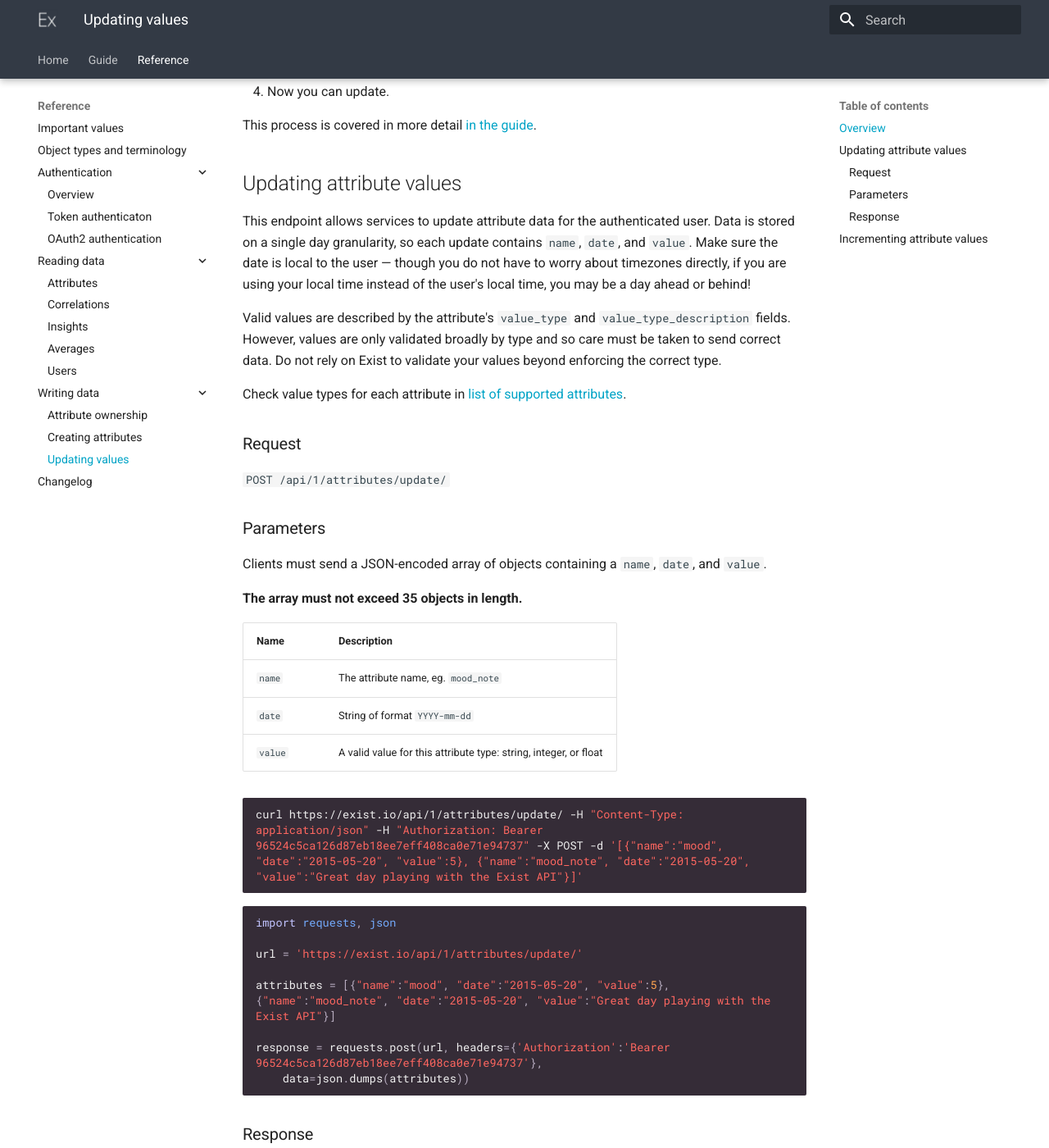
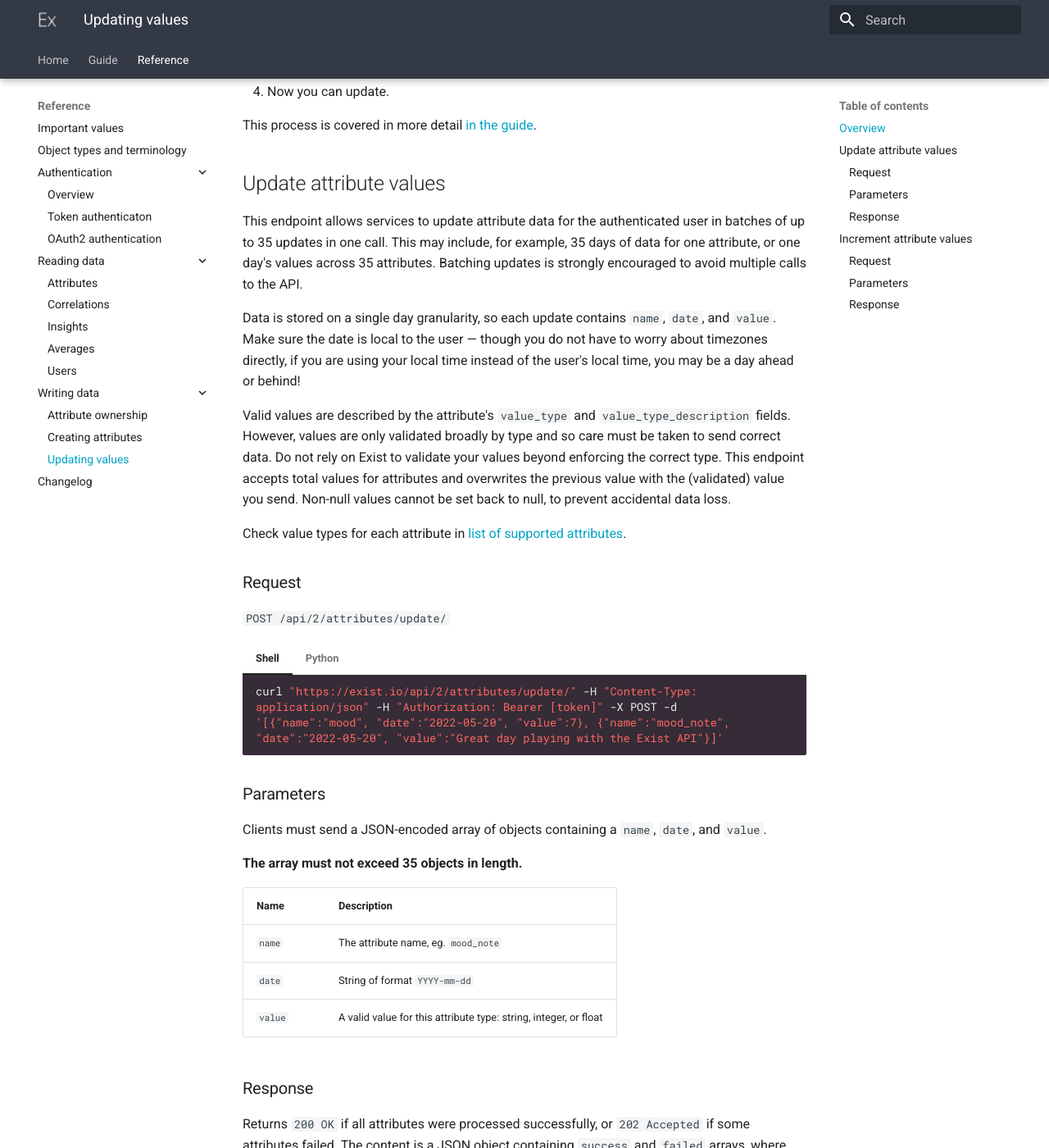
Before and after one commit to hellocodeco/exist-api-docs, an MkDocs documentation site: the page built from docs/reference/writing_data.md, in a window 1280 px wide and 1400 px high, scrolled down 497 px. Shown: the whole window at 82% size. Built offline with MkDocs 1.6.1 and Material for MkDocs 9.7.7, drawn with Linux system fonts in a browser that asks for light colours; some of the changed text lies outside the part shown.

Commit message:
all sections in Reference are filled in

````diff
--- a/docs/reference/writing_data.md
+++ b/docs/reference/writing_data.md
@@ -18,19 +18,40 @@ If you jumped straight here looking for how to send data for your own attributes
 
 This process is covered in more detail [in the guide](/guide/write_client/).
 
-## Updating attribute values
+## Update attribute values
 
 
-This endpoint allows services to update attribute data for the authenticated user. Data is stored on a single day granularity, so each update contains `name`, `date`, and `value`. Make sure the date is local to the user — though you do not have to worry about timezones directly, if you are using your local time instead of the user's local time, you may be a day ahead or behind!
+This endpoint allows services to update attribute data for the authenticated user in batches of up to 35 updates in one call. This may include, for example, 35 days of data for one attribute, or one day's values across 35 attributes. Batching updates is strongly encouraged to avoid multiple calls to the API.
 
-Valid values are described by the attribute's `value_type` and `value_type_description` fields. However, values are only validated broadly by type and so care must be taken to send correct data. Do not rely on Exist to validate your values beyond
-enforcing the correct type.
+Data is stored on a single day granularity, so each update contains `name`, `date`, and `value`. Make sure the date is local to the user — though you do not have to worry about timezones directly, if you are using your local time instead of the user's local time, you may be a day ahead or behind!
+
+Valid values are described by the attribute's `value_type` and `value_type_description` fields. However, values are only validated broadly by type and so care must be taken to send correct data. Do not rely on Exist to validate your values beyond enforcing the correct type. This endpoint accepts total values for attributes and overwrites the previous value with the (validated) value you send. Non-null values cannot be set back to null, to prevent accidental data loss.
 
 Check value types for each attribute in [list of supported attributes](#list-of-attributes).
 
 ### Request
 
-`POST /api/1/attributes/update/`
+`POST /api/2/attributes/update/`
+
+=== "Shell"
+
+    ```shell
+    curl "https://exist.io/api/2/attributes/update/" -H "Content-Type: application/json" -H "Authorization: Bearer [token]" -X POST -d '[{"name":"mood", "date":"2022-05-20", "value":7}, {"name":"mood_note", "date":"2022-05-20", "value":"Great day playing with the Exist API"}]'
+    ```
+
+=== "Python"
+
+    ```python
+    import requests, json
+
+    url = 'https://exist.io/api/2/attributes/update/'
+
+    attributes = [{"name":"mood", "date":"2022-05-20", "value":7}, {"name":"mood_note", "date":"2022-05-20", "value":"Great day playing with the Exist API"}]
+
+    response = requests.post(url, headers={'Authorization':'Bearer [token]'},
+        data=json.dumps(attributes))
+    ```
+
 
 ### Parameters
 
@@ -43,24 +64,6 @@ Name  | Description
 `name` | The attribute name, eg. `mood_note`
 `date` | String of format `YYYY-mm-dd`
 `value` | A valid value for this attribute type: string, integer, or float
-
-
-
-
-```shell
-curl https://exist.io/api/1/attributes/update/ -H "Content-Type: application/json" -H "Authorization: Bearer 96524c5ca126d87eb18ee7eff408ca0e71e94737" -X POST -d '[{"name":"mood", "date":"2015-05-20", "value":5}, {"name":"mood_note", "date":"2015-05-20", "value":"Great day playing with the Exist API"}]'
-```
-
-```python
-import requests, json
-
-url = 'https://exist.io/api/1/attributes/update/'
-
-attributes = [{"name":"mood", "date":"2015-05-20", "value":5}, {"name":"mood_note", "date":"2015-05-20", "value":"Great day playing with the Exist API"}]
-
-response = requests.post(url, headers={'Authorization':'Bearer 96524c5ca126d87eb18ee7eff408ca0e71e94737'},
-    data=json.dumps(attributes))
-```
 
 
 ### Response
@@ -85,6 +88,72 @@ Returns `200 OK` if all attributes were processed successfully, or `202 Accepted
 }
 ```
 
-## Incrementing attribute values
+## Increment attribute values
 
-TODO
+While the update endpoint requires total values to be sent for a day, the increment endpoint allows sending deltas, or the change in value to be applied to the existing value. For example, to set a value `fridge_opens`, a count of how many times the refrigerator door is opened for a day, the update endpoint requires storing the total each day and sending this new total each time the door is opened. In contrast, the increment endpoint is happy to accept a `1` value for `fridge_opens`, removing the need for the client to remember the current state.
+
+The attributes must already exist and be owned by your service.
+
+Valid values are described by the attribute's `value_type` and `value_type_description` fields. However, values are only validated broadly by type and so care must be taken to send correct data. Do not rely on Exist to validate your values beyond enforcing the correct type. **This endpoint will not allow incrementing string, scale, or time of day attributes.**
+
+Check value types for each attribute in [list of supported attributes](#list-of-attributes).
+
+
+### Request
+
+`POST /api/2/attributes/increment/`
+
+=== "Shell"
+
+    ```shell
+    curl "https://exist.io/api/2/attributes/increment/" -H "Content-Type: application/json" -H "Authorization: Bearer [token]" -X POST -d '[{"name":"steps", "date":"2022-05-20", "value":700}, {"name":"steps_active_min", "value":5}]'
+    ```
+
+=== "Python"
+
+    ```python
+    import requests, json
+
+    url = 'https://exist.io/api/2/attributes/increment/'
+
+    attributes = [{"name":"steps", "date":"2022-05-20", "value":700}, {"name":"steps_active_min", "value":5}]
+
+    response = requests.post(url, headers={'Authorization':'Bearer [token]'},
+        data=json.dumps(attributes))
+    ```
+
+
+### Parameters
+
+Clients must send a JSON-encoded array of objects containing a `name`, `value`, and optional `date`. If date is omitted, the current date is asuumed.
+
+**The array must not exceed 35 objects in length.**
+
+Name  | Description
+------|--------
+`name` | The attribute name, eg. `mood_note`
+`date` | String of format `YYYY-mm-dd`, optional (defaults to today)
+`value` | A valid value for this attribute type: integer or float
+
+
+### Response
+
+Returns `200 OK` if all attributes were processed successfully, or `202 Accepted` if some attributes failed. The content is a JSON object containing `success` and `failed` arrays, where each item in the array is an attribute sent in the prior request. Failed attributes get `error` and `error_code` fields added. Successful objects get a `current` field containing the new total for the related day.
+
+
+```json
+{ "success": [
+    { "name":"steps",
+      "value":700,
+      "current":1700
+    }
+  ],
+  "failed": [
+    { "name":"steps_active_min",
+      "value": 9.0,
+      "error_code":"validation",
+      "error":"Cannot apply a float to an integer type"
+    }
+  ]
+}
+```
````
Also changed, not shown: docs/reference/authentication/oauth2.md (+2 -2 lines), docs/reference/authentication/token.md (+2 -2 lines).
